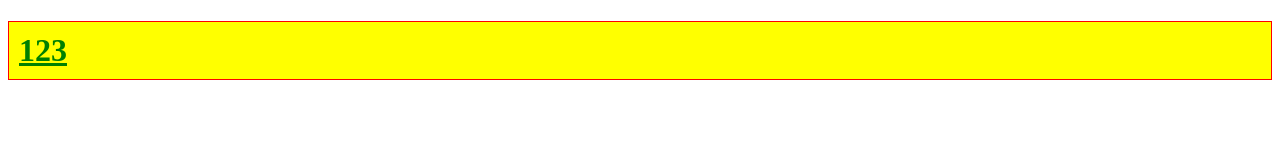
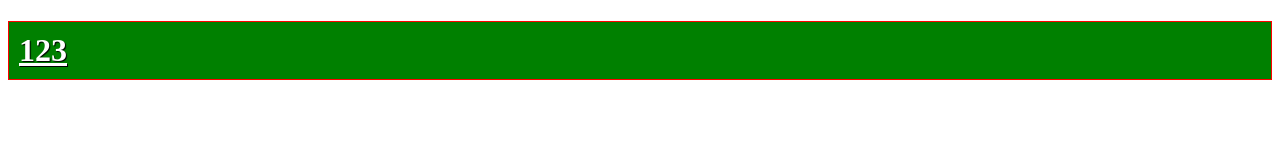
Before and after one commit to ericmdantas/goliv, a plain HTML site: page _fixture/index.html in a window 1280 px wide. Drawn offline with Linux system fonts and the light colour scheme.

Commit message:
tests _fixture

```diff
--- a/_fixture/app.js
+++ b/_fixture/app.js
@@ -1 +1 @@
-console.log('yo!')
+console.log('what up!')
--- a/_fixture/style.css
+++ b/_fixture/style.css
@@ -1,7 +1,8 @@
 h1 {
-    color: green;
+    color: #fff;
     text-decoration: underline;
     padding: 10px;
     border: 1px solid red;
-    background-color: yellow;
+    background-color: green;
+    text-shadow: 1px 1px 1px #000;
 }
```
